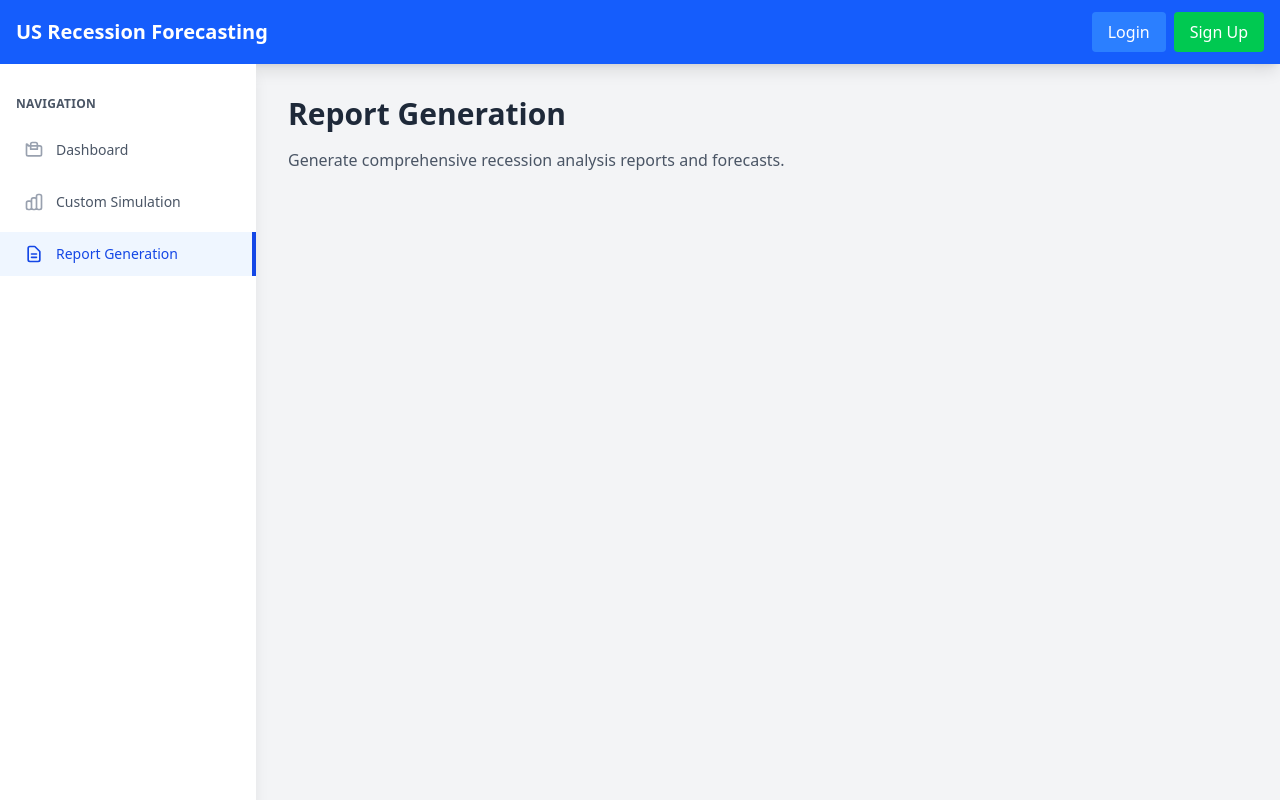
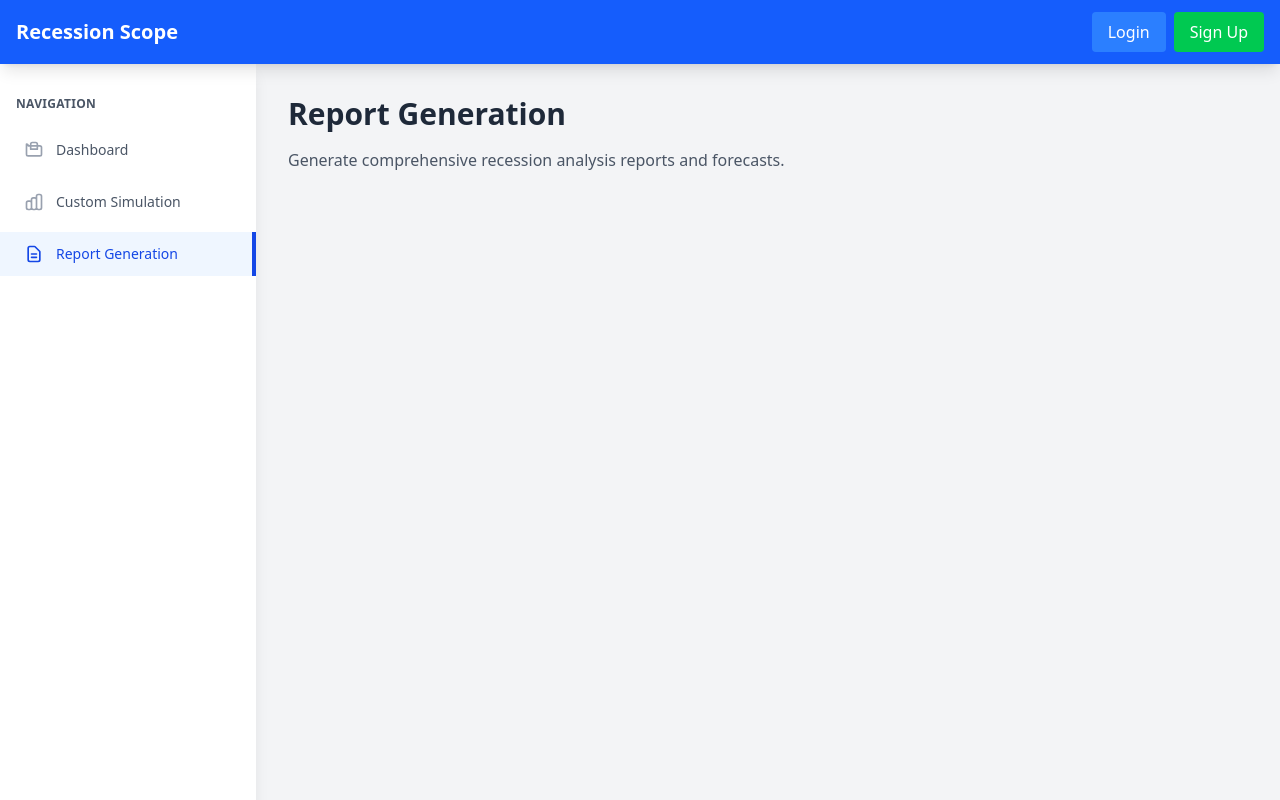
Before and after one commit to DSE-Project/frontend, a React (Vite) app: page /reports in a window 1280 px wide. Built offline with nearby package versions, Linux system fonts and the light colour scheme; no server answers.

Commit message:
Make the header fixed

```diff
--- a/src/components/Header.jsx
+++ b/src/components/Header.jsx
@@ -13,10 +13,10 @@ const Header = ({ user }) => {
   };
 
   return (
-    <header className="bg-blue-600 text-white shadow-lg">
+    <header className="bg-blue-600 text-white shadow-lg fixed top-0 left-0 right-0 z-50">
       <div className="container mx-auto px-4 py-3 flex justify-between items-center">
         <Link to="/" className="text-xl font-bold hover:text-blue-200">
-          US Recession Forecasting
+          Recession Scope
         </Link>
 
         <nav className="flex items-center space-x-4">
--- a/src/components/SideBar.jsx
+++ b/src/components/SideBar.jsx
@@ -36,7 +36,7 @@ const SideBar = () => {
   ];
 
   return (
-    <div className="bg-white shadow-lg h-full w-64 fixed left-0 top-16 bottom-0 z-10">
+    <div className="bg-white shadow-lg h-full w-64 fixed left-0 top-16 bottom-0 z-40">
       <nav className="mt-8">
         <div className="px-4">
           <h2 className="text-xs font-semibold text-gray-600 uppercase tracking-wide mb-4">
--- a/src/pages/CustomSimulation.jsx
+++ b/src/pages/CustomSimulation.jsx
@@ -4,7 +4,7 @@ import SideBar from '../components/SideBar';
 
 const CustomSimulation = ({ user }) => {
   return (
-    <div className="min-h-screen bg-gray-100">
+    <div className="min-h-screen bg-gray-100 pt-16">
       <Header user={user} />
       <SideBar />
       <main className="ml-64 p-4 sm:p-6 lg:p-8">
--- a/src/pages/DashBoard.jsx
+++ b/src/pages/DashBoard.jsx
@@ -45,7 +45,7 @@ const Dashboard = ({ user }) => {
   };
 
   return (
-    <div className="min-h-screen bg-gray-100">
+    <div className="min-h-screen bg-gray-100 pt-16">
       <Header user={user} />
       <SideBar />
       <main className="ml-64 p-4 sm:p-6 lg:p-8">
--- a/src/pages/ReportGeneration.jsx
+++ b/src/pages/ReportGeneration.jsx
@@ -4,7 +4,7 @@ import SideBar from '../components/SideBar';
 
 const ReportGeneration = ({ user }) => {
   return (
-    <div className="min-h-screen bg-gray-100">
+    <div className="min-h-screen bg-gray-100 pt-16">
       <Header user={user} />
       <SideBar />
       <main className="ml-64 p-4 sm:p-6 lg:p-8">
```
